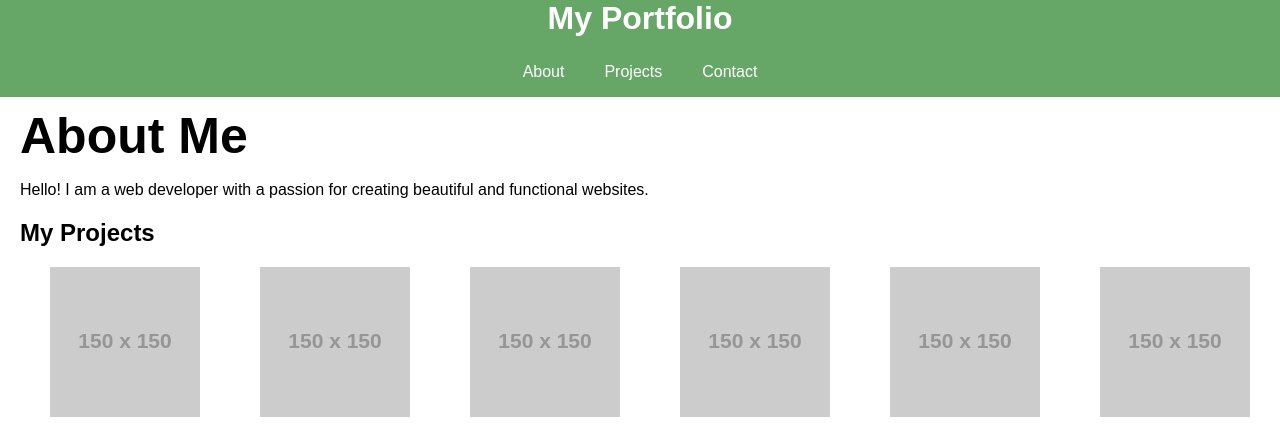
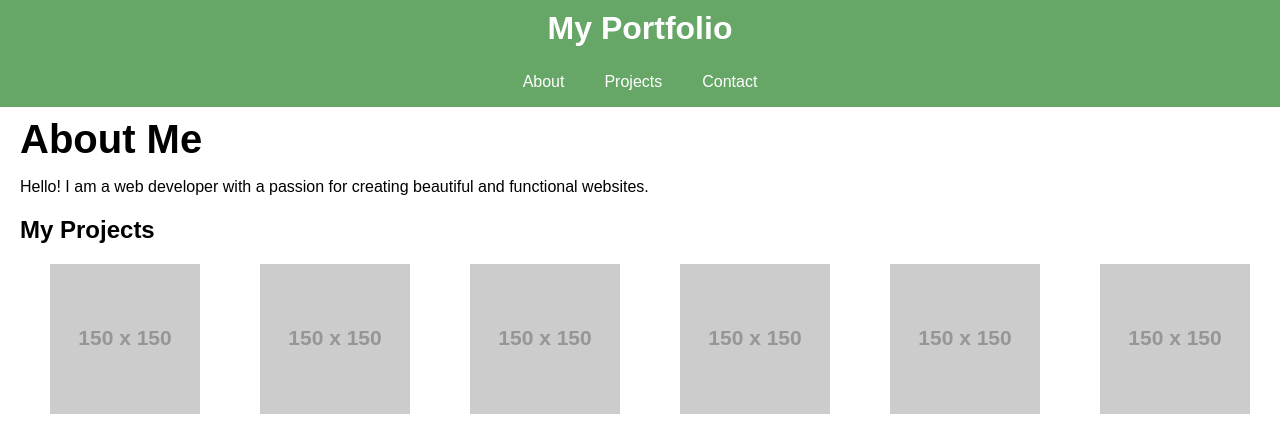
Before and after one commit to Tasneemmohammed0/web-dev-training, a plain HTML site: page personal-portfolio/index.html in a window 1280 px wide. Shown: the top 434 px of the page. Drawn offline with Linux system fonts and the light colour scheme; placeholder pictures from the web are drawn by us.

Commit message:
👌 Added some heading margin

```diff
--- a/personal-portfolio/styles.css
+++ b/personal-portfolio/styles.css
@@ -20,6 +20,7 @@ header {
 
 h1 {
   margin: 0;
+  margin-top: 10px;
 }
 
 main {
@@ -56,7 +57,7 @@ a:hover {
 }
 
 .about h2 {
-  font-size: 50px;
+  font-size: 40px;
   margin: 0;
   margin-top: 10px;
 }
@@ -64,7 +65,6 @@ a:hover {
 .projects-grid {
   display: grid;
   margin: auto 0;
-  /* grid-template-columns: 1fr 1fr 1fr; */
   grid-template-columns: repeat(auto-fit, minmax(150px, 1fr));
   align-items: center;
 }
@@ -87,10 +87,12 @@ a:hover {
   align-items: center;
   column-gap: 20px;
 }
+
 .contact-images-container img {
   width: 40px;
   border-radius: 50%;
 }
+
 .contact-images-container {
   display: flex;
   column-gap: 10px;
```
